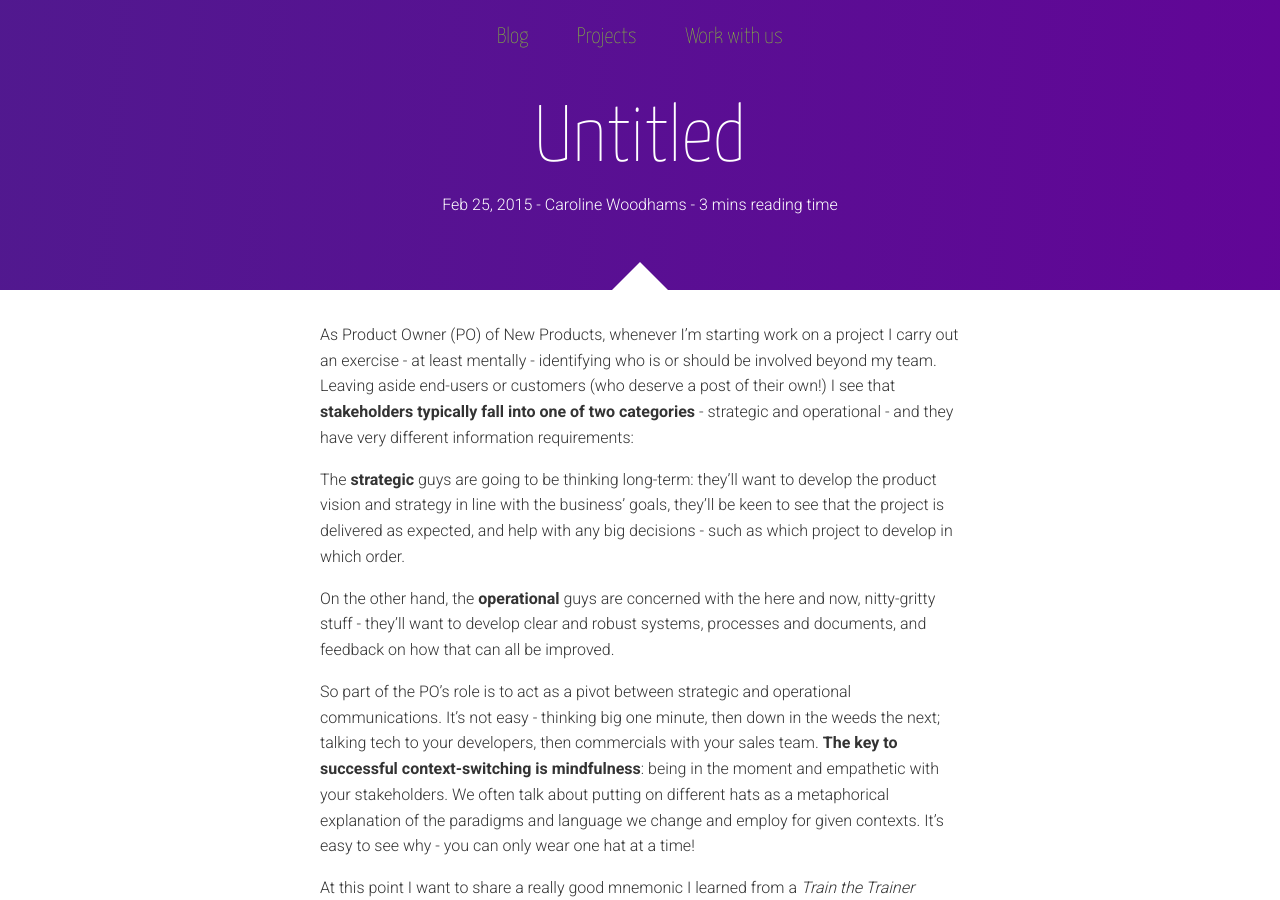
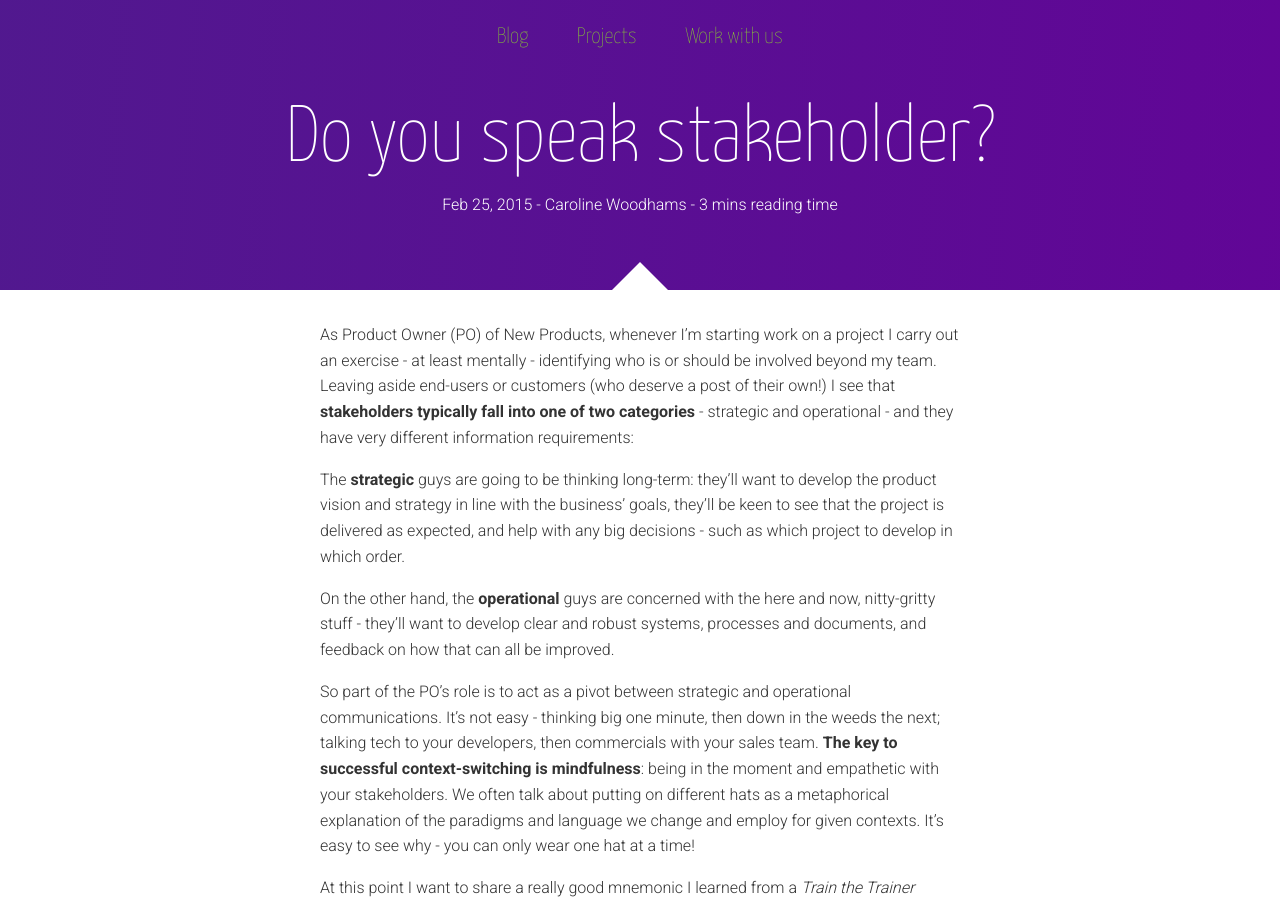
Before and after one commit to holidayextras/holidayextras.github.com, a Jekyll site: the page built from _posts/2015-02-25-do-you-speak-stakeholder.md, in a window 1280 px wide and 900 px high. Built offline with Jekyll 4.4.1, drawn with Linux system fonts in a browser that asks for light colours; nearby versions of some CDN libraries; comment, search, counter and statistics services are not loaded.

Commit message:
Updated 2015-02-25-do-you-speak-stakeholder.md

```diff
--- a/_posts/2015-02-25-do-you-speak-stakeholder.md
+++ b/_posts/2015-02-25-do-you-speak-stakeholder.md
@@ -2,7 +2,7 @@
 comments: "true"
 layout: post
 published: true
-title: Untitled
+title: "Do you speak stakeholder?"
 author: Caroline Woodhams
 categories: ""
 tags: "communication, stakeholders"
```
